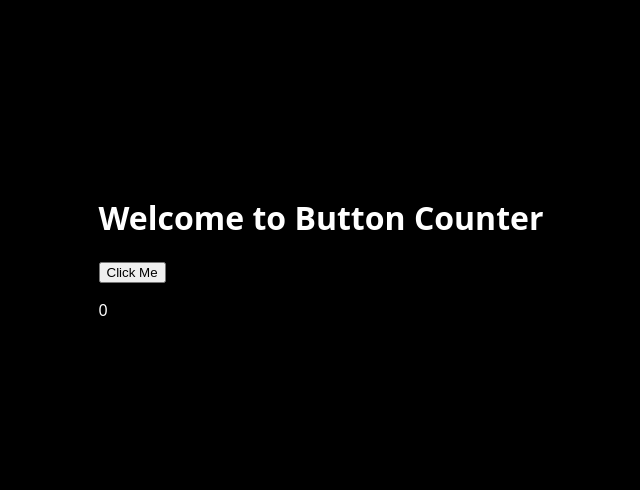
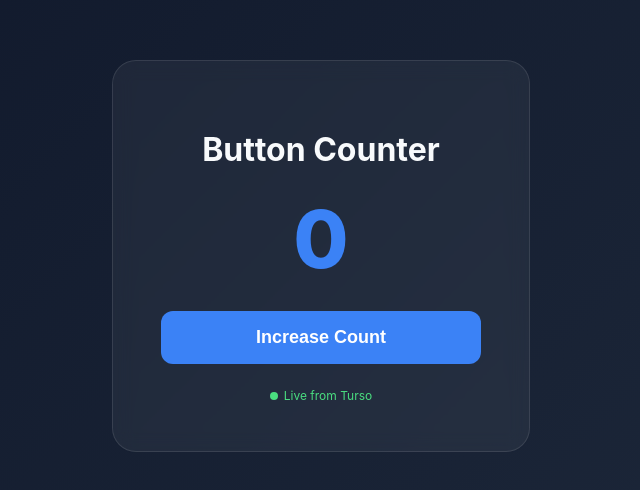
Before and after one commit to LORN-Hongnida/button-counter, a website built with Vite: page index.html in a window 1280 px wide. Shown: the part 144-634 px from the top of the page, without its empty margins (319-959 px from the left). Built offline with nearby package versions, Linux system fonts and the light colour scheme; no server answers.

Commit message:
Update: update the style from Neath's branch

```diff
--- a/css/styles.css
+++ b/css/styles.css
@@ -1,14 +1,69 @@
-:root{
-    font-family: system-ui, -apple-system, BlinkMacSystemFont, 'Segoe UI', Roboto, Oxygen, Ubuntu, Cantarell, 'Open Sans', 'Helvetica Neue', sans-serif;
-    --color-primary: #6366f1;
-    --color-secondary: #4f46e5;
-    --color-tertiary: #3b32e3;
-    font-size: 16px;
+body {
+    font-family: 'Inter', system-ui, sans-serif;
+    height: 100vh;
     display: flex;
-    flex-direction: column;
+    justify-content: center;
+    align-items: center;
+    background: linear-gradient(135deg, #0f172a 0%, #1e293b 100%);
+    color: #f8fafc;
+    margin: 0;
+}
+
+.counter-card {
+    background: rgba(255, 255, 255, 0.05);
+    backdrop-filter: blur(10px);
+    border: 1px solid rgba(255, 255, 255, 0.1);
+    padding: 3rem;
+    border-radius: 24px;
+    text-align: center;
+    width: 320px;
+}
+
+.count-value {
+    font-size: 5rem;
+    font-weight: 800;
+    display: block;
+    margin-bottom: 1.5rem;
+    color: #3b82f6;
+    transition: opacity 0.15s ease-in-out;
+}
+
+.increment-btn {
+    background: #3b82f6;
+    color: white;
+    border: none;
+    padding: 1rem 2rem;
+    font-size: 1.125rem;
+    font-weight: 600;
+    border-radius: 12px;
+    cursor: pointer;
+    width: 100%;
+    transition: transform 0.2s, background 0.2s;
+}
+
+.increment-btn:hover:not(:disabled) {
+    background: #2563eb;
+    transform: translateY(-2px);
+}
+
+.increment-btn:disabled {
+    opacity: 0.6;
+    cursor: not-allowed;
+}
+
+.status {
+    margin-top: 1.5rem;
+    font-size: 0.75rem;
+    color: #4ade80;
+    display: flex;
     align-items: center;
     justify-content: center;
-    height: 100vh;
-    background-color: black;
-    color: white
+    gap: 6px;
 }
+
+.dot {
+    width: 8px;
+    height: 8px;
+    background: #4ade80;
+    border-radius: 50%;
+}
--- a/index.html
+++ b/index.html
@@ -1,24 +1,23 @@
 <!DOCTYPE html>
 <html lang="en">
-
 <head>
     <meta charset="UTF-8">
     <meta name="viewport" content="width=device-width, initial-scale=1.0">
     <title>Button Counter</title>
     <script type="module" src="/src/index.ts"></script>
-    <link rel="stylesheet" href="/css/styles.css">
+    <link rel="stylesheet" href="css/styles.css">
 </head>
+<body>
+    <div class="counter-card">
+        <h1>Button Counter</h1>
+        <span id="counter-value" class="count-value">0</span>
+        <button id="counter-btn" class="increment-btn">Increase Count</button>
 
-<body>
-    <header>
-        <h1>Welcome to Button Counter</h1>
-    </header>
-    <main>
-        <section>
-            <button id="counter-btn">Click Me</button>
-            <p id="counter-value">0</p>
-        </section>
-    </main>
+        <div class="status">
+            <div class="dot"></div>
+            Live from Turso
+        </div>
+    </div>
+
 </body>
-
 </html>
```
